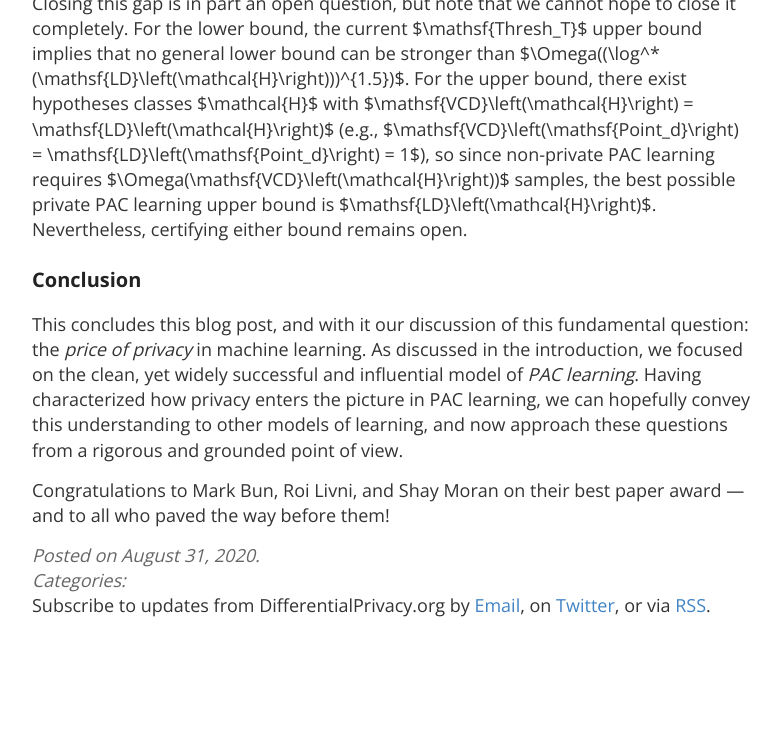
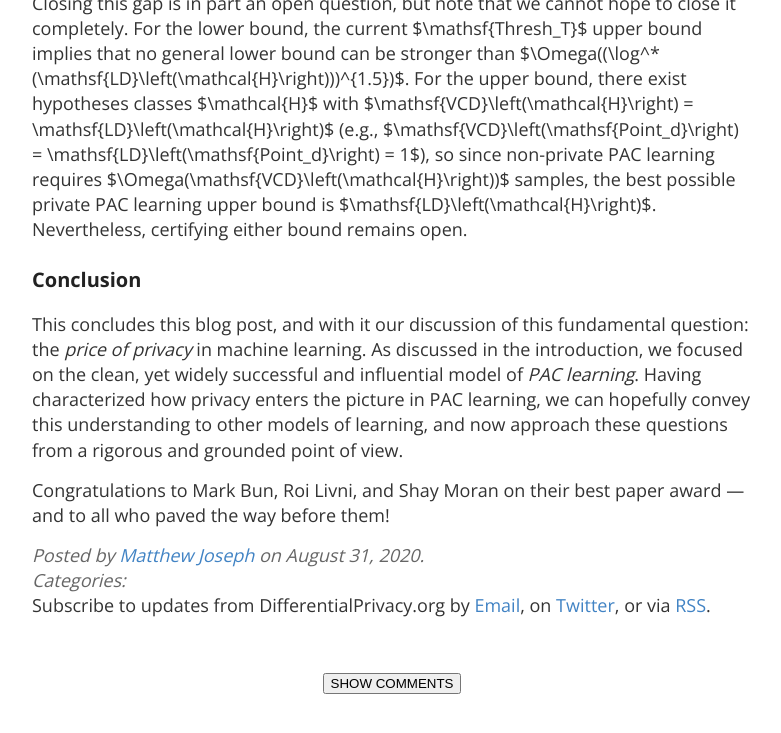
Before and after one commit to differentialprivacy/differentialprivacy, a Jekyll site: the page built from _posts/2020-08-31-private-pac.md, in a window 1280 px wide and 900 px high, scrolled down 9690 px, cut to the strip 155-888 px from the top of the window. Shown: the whole strip, without its empty margins (248-1029 px from the left). Built offline with Jekyll 4.4.1, drawn with Linux system fonts in a browser that asks for light colours; our own code applies the rules of GitHub Pages for plain Markdown files; comment, search, counter and statistics services are not loaded; before the commit the page ends 10514 px from its top, so only the background shows below that; some of the changed lines change nothing that is shown.

Commit message:
fixing header

```diff
--- a/_posts/2020-08-31-private-pac.md
+++ b/_posts/2020-08-31-private-pac.md
@@ -1,7 +1,10 @@
 ---
-bibliography:
-- 'references.bib'
-title: Differentially Private PAC Learning
+layout: post
+title: "Differentially Private PAC Learning"
+comments: true
+authors: matthewjoseph
+timestamp: 14:00:00 -0400
+categories: []
 ---
 
 The study of PAC learning under differential privacy runs all the way
```
